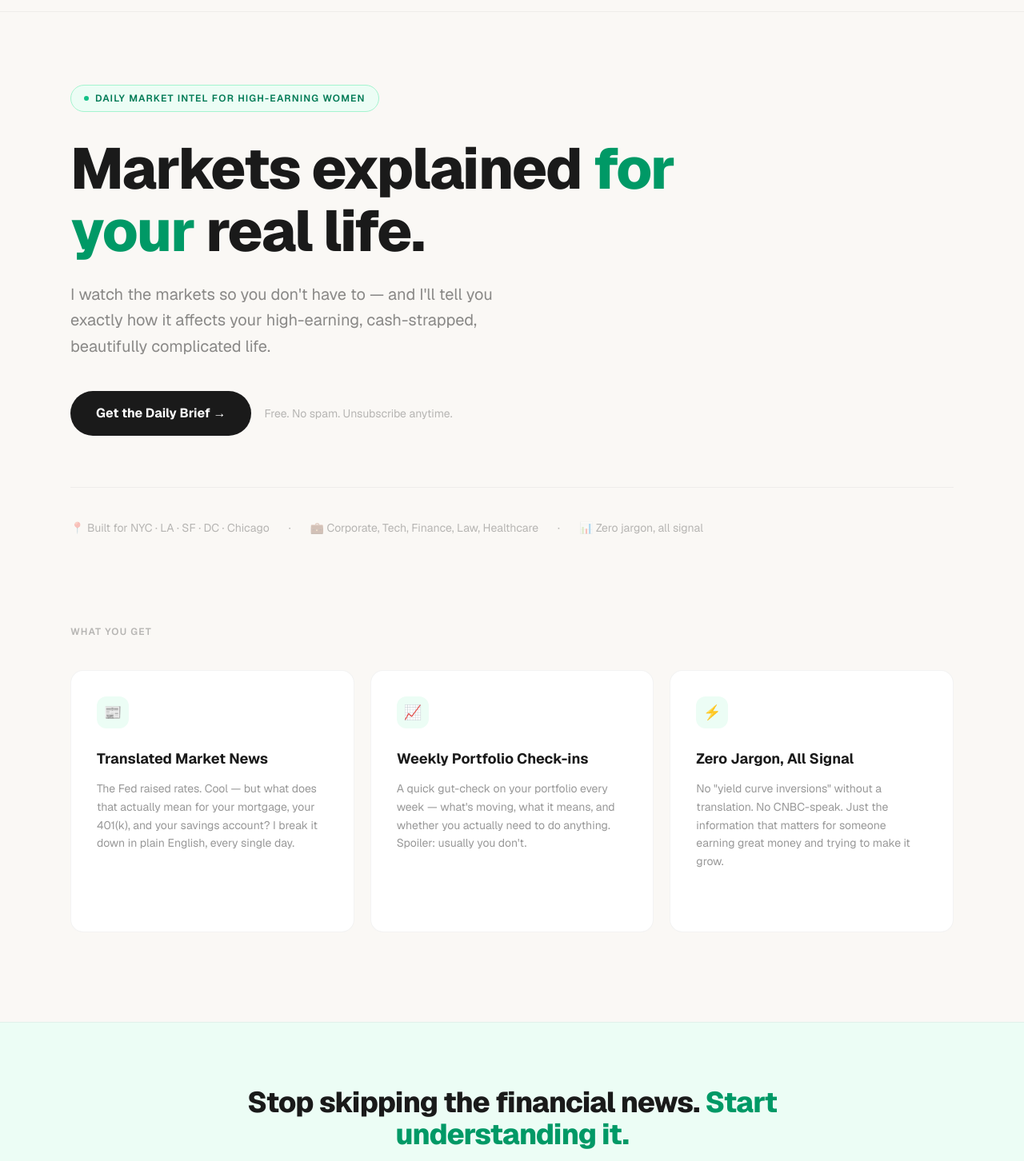
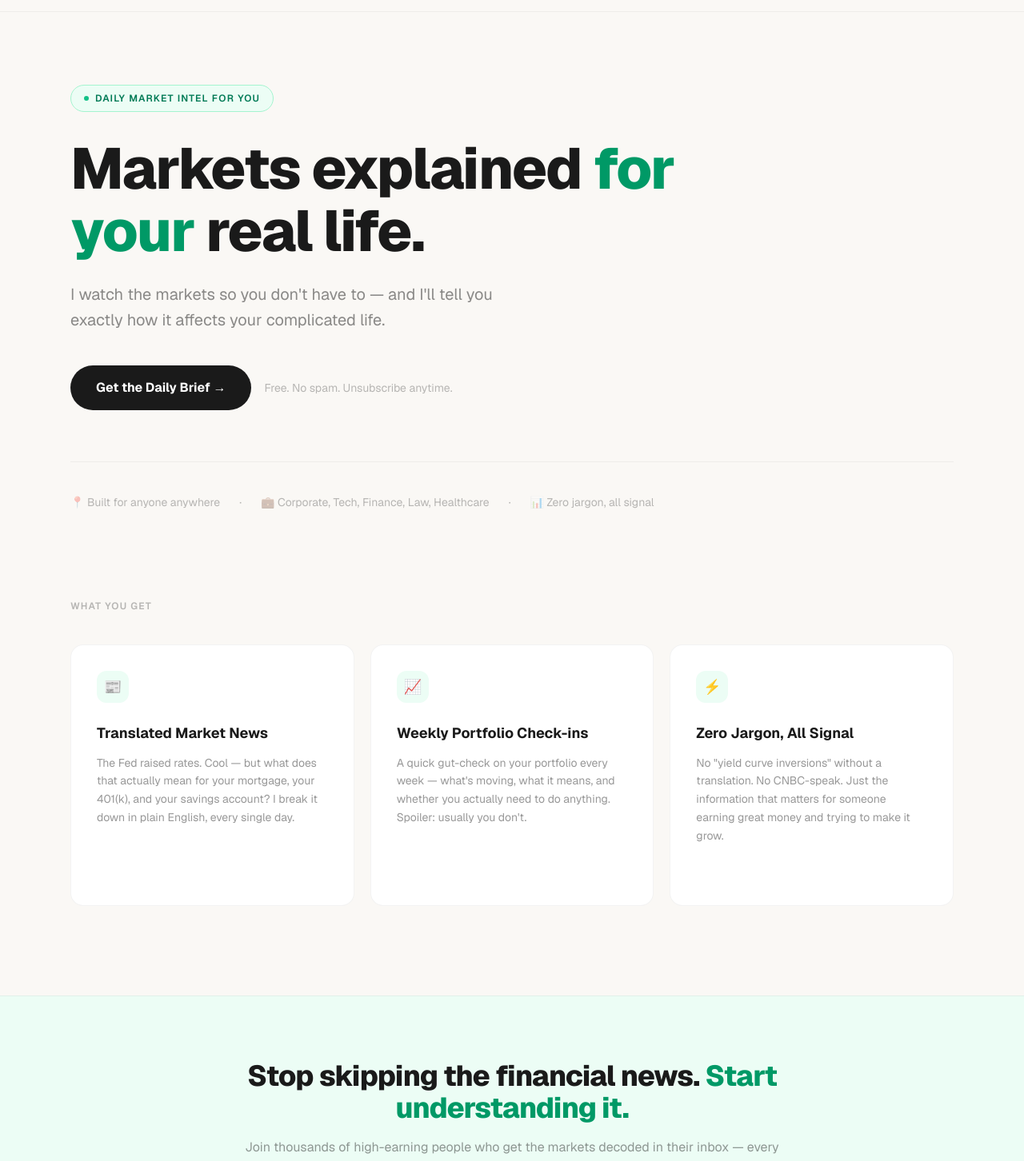
Before and after one commit to richwithsophia/myfinancesite, a Next.js app: page / in a window 1280 px wide. Shown: the part 54-1506 px from the top of the page at 80% size. Built offline with nearby package versions, Linux system fonts and the light colour scheme.

Commit message:
update editing

```diff
--- a/app/page.tsx
+++ b/app/page.tsx
@@ -36,7 +36,7 @@ export default function Home() {
         {/* Eyebrow tag */}
         <div className="inline-flex items-center gap-2 bg-emerald-50 border border-emerald-200 text-emerald-700 text-xs font-semibold uppercase tracking-widest px-4 py-2 rounded-full mb-8">
           <span className="w-1.5 h-1.5 rounded-full bg-emerald-500 animate-pulse" />
-          Daily market intel for high-earning women
+          Daily market intel for you
         </div>
 
         <h1 className="text-5xl md:text-7xl font-extrabold leading-[1.08] tracking-tight max-w-4xl mb-6 text-[#1a1a1a]">
@@ -47,8 +47,7 @@ export default function Home() {
 
         <p className="text-lg md:text-xl text-[#1a1a1a]/50 max-w-xl leading-relaxed mb-10">
           I watch the markets so you don't have to — and I'll tell you exactly
-          how it affects your high-earning, cash-strapped, beautifully
-          complicated life.
+          how it affects your complicated life.
         </p>
 
         <div className="flex flex-col sm:flex-row items-start sm:items-center gap-4">
@@ -63,7 +62,7 @@ export default function Home() {
 
         {/* Social proof strip */}
         <div className="mt-16 flex flex-wrap items-center gap-6 text-[#1a1a1a]/30 text-sm border-t border-[#1a1a1a]/5 pt-10">
-          <span>📍 Built for NYC · LA · SF · DC · Chicago</span>
+          <span>📍 Built for anyone anywhere</span>
           <span className="hidden sm:block">·</span>
           <span>💼 Corporate, Tech, Finance, Law, Healthcare</span>
           <span className="hidden sm:block">·</span>
@@ -143,7 +142,7 @@ export default function Home() {
             <span className="text-emerald-600">Start understanding it.</span>
           </h2>
           <p className="text-[#1a1a1a]/45 mb-8 text-base leading-relaxed">
-            Join thousands of high-earning women who get the markets decoded in
+            Join thousands of high-earning people  who get the markets decoded in
             their inbox — every weekday morning, in under 5 minutes.
           </p>
           <a
```
